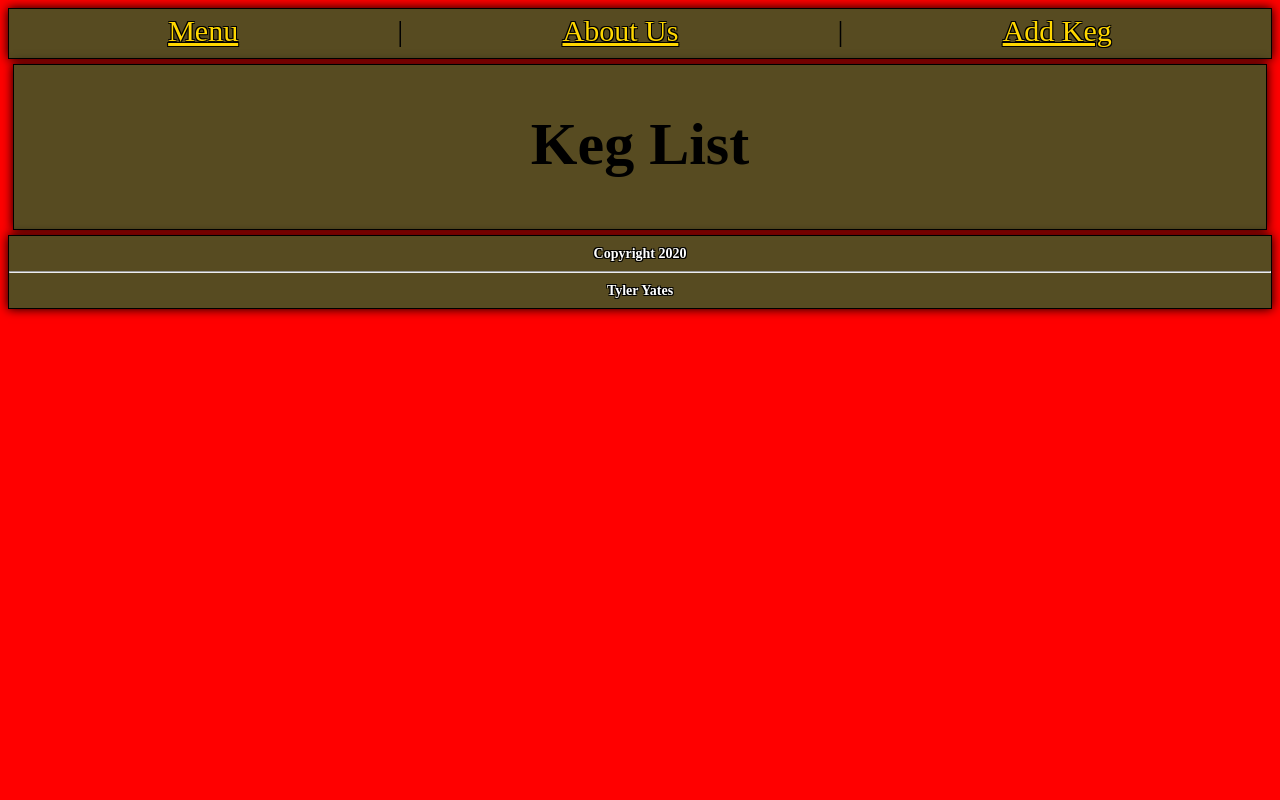
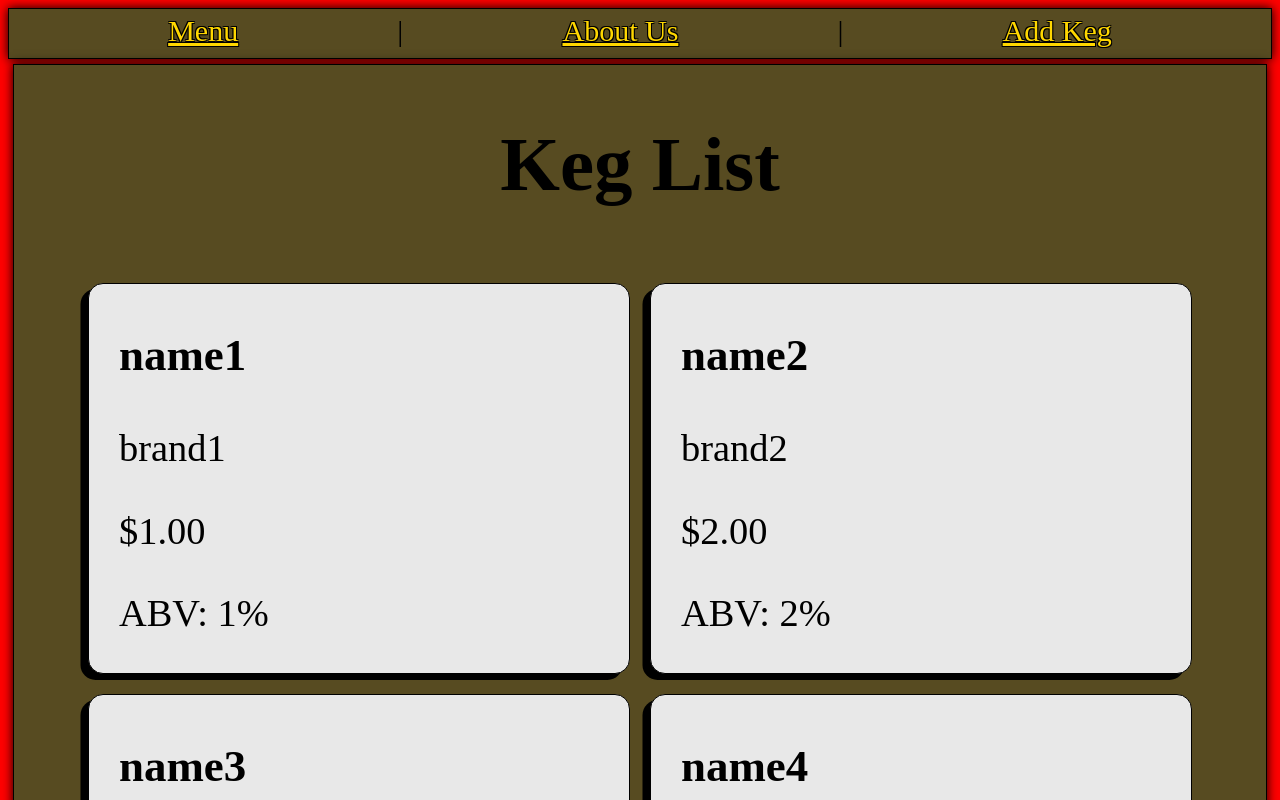
Before and after one commit to YTyler/reactWeek2, a React (Create React App) app: page /menu in a window 1280 px wide. Shown: the top 800 px of the page. Built offline with nearby package versions, Linux system fonts and the light colour scheme.

Commit message:
display kegs

```diff
--- a/src/App.js
+++ b/src/App.js
@@ -29,8 +29,8 @@ class App extends React.Component {
       <Header/>
       <Switch>
       <Route exact path='/' render={()=><Home/>} />
-      <Route exact path='/menu' component={KegList} />
-      <Route exact path='/add' render={()=><KegForm location={this.state.location} createKeg={this.createKeg} masterKegList={this.state.masterKegList} />} />
+      <Route exact path='/menu' render={()=><KegList masterKegList={this.state.masterKegList} />} />
+      <Route exact path='/add' render={()=><KegForm createKeg={this.createKeg} />} />
       </Switch>
       <Footer/>
       </div>
--- a/src/components/Keg.jsx
+++ b/src/components/Keg.jsx
@@ -1,9 +1,24 @@
 import React from 'react';
 
-function Keg() {
+function Keg(props) {
+
+  const kegStyle = {
+    textAlign: 'left',
+    border: '1px solid black',
+    margin: '10px',
+    paddingLeft: '30px',
+    borderRadius: '15px',
+    backgroundColor: '#e8e8e8',
+    boxShadow: '-7.5px 6px 0px black',
+  }
+
   return (
-    <div>
-    <h3>I'm a Keg!</h3>
+    <div style={kegStyle}>
+    <h3>{props.name}</h3>
+    <p>{props.brand}</p>
+    <p>${props.price}</p>
+    <p>ABV: {props.content}%</p>
+
     </div>
   );
 }
--- a/src/components/KegForm.jsx
+++ b/src/components/KegForm.jsx
@@ -44,7 +44,7 @@ function KegForm(props) {
       <br></br>
       <input type="text" placeholder="Brand" ref={(input) => {_brand = input}}></input>
       <br></br>
-      <input type="text" placeholder="Price" ref={(input) => {_price = input}}></input>
+      <input type="number" placeholder="Price" ref={(input) => {_price = input}}></input>
       <br></br>
       <input type="text" placeholder="Alcohol Content" ref={(input) => {_content = input}}></input>
       <br></br>
--- a/src/components/KegList.jsx
+++ b/src/components/KegList.jsx
@@ -1,25 +1,70 @@
 import React from 'react';
+import Keg from './Keg'
 
+function KegList(props) {
 
-function KegList() {
   const kegListStyle = {
     backgroundColor: '#574B21',
     textAlign: 'center',
     border: '1px solid black',
-    display: 'flex',
-    justifyContent: 'space-evenly',
     boxShadow: '0px 0px 10px black',
-    fontSize: '30px',
+    fontSize: '3vw',
     margin: '5px',
     paddingTop: '5px',
     paddingBottom: '10px',
   }
+  const productListStyle = {
+    display: 'grid',
+    gridTemplateColumns: '1fr 1fr',
+    margin: '5vw',
+  }
+
+  const masterKegList = [
+    {
+      name: 'name1',
+      brand: 'brand1',
+      price: '1.00',
+      content: '1',
+      key: 1
+    },
+    {
+      name: 'name2',
+      brand: 'brand2',
+      price: '2.00',
+      content: '2',
+      key: 2
+    },
+    {
+      name: 'name3',
+      brand: 'brand3',
+      price: '3.00',
+      content: '3',
+      key: 3
+    },
+    {
+      name: 'name4',
+      brand: 'brand4',
+      price: '4.00',
+      content: '4',
+      key: 4
+    }
+  ]
   return (
-    <div style={kegListStyle}>
+  <div style={kegListStyle}>
     <h1>Keg List</h1>
-
+    <div style={productListStyle}>
+      {masterKegList.map((keg, index) =>
+        <Keg
+        name={keg.name}
+        brand={keg.brand}
+        price={keg.price}
+        content={keg.content}
+        />
+      )
+    }
     </div>
-  );
+  </div>
+);
 }
 
 export default KegList;
```
